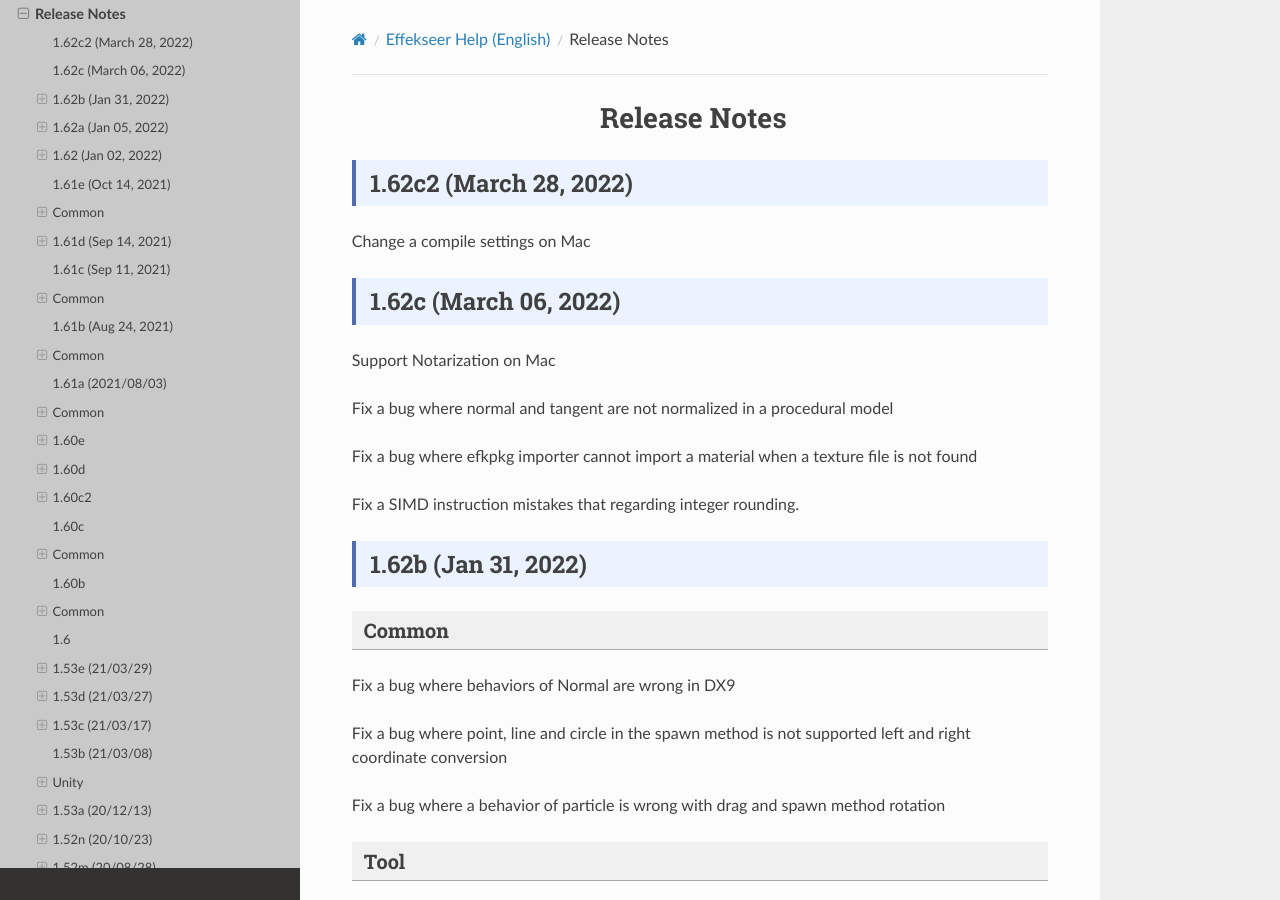
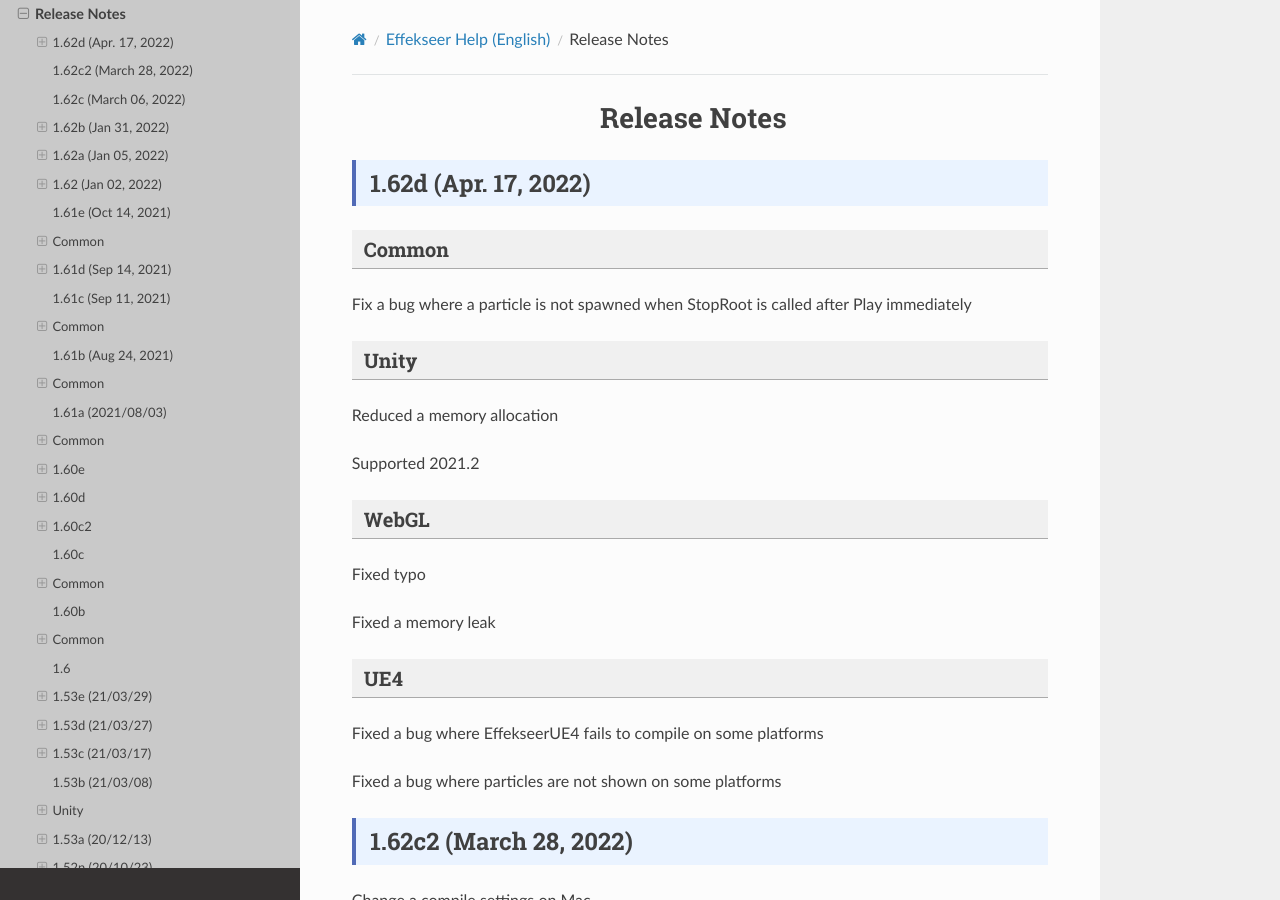
Before and after one commit to effekseer/docs_tool, a Sphinx documentation site: the page built from source/en/releasenotes.md, in a window 1280 px wide and 900 px high. Built offline with Sphinx 7.4.7 and the Read the Docs theme 2.0.0, drawn with Linux system fonts in a browser that asks for light colours; nearby versions of some CDN libraries; library files that are not in the unit come from our copies.

Commit message:
Update release notes

```diff
--- a/source/en/releasenotes.md
+++ b/source/en/releasenotes.md
@@ -1,4 +1,28 @@
 # Release Notes
+
+## 1.62d (Apr. 17, 2022)
+
+### Common
+
+Fix a bug where a particle is not spawned when StopRoot is called after Play immediately
+
+### Unity
+
+Reduced a memory allocation
+
+Supported 2021.2
+
+### WebGL
+
+Fixed typo
+
+Fixed a memory leak
+
+### UE4
+
+Fixed a bug where EffekseerUE4 fails to compile on some platforms
+
+Fixed a bug where particles are not shown on some platforms
 
 ## 1.62c2 (March 28, 2022)
 
```
Also changed, not shown: source/ja/releasenotes.md (+24 -0 lines).
